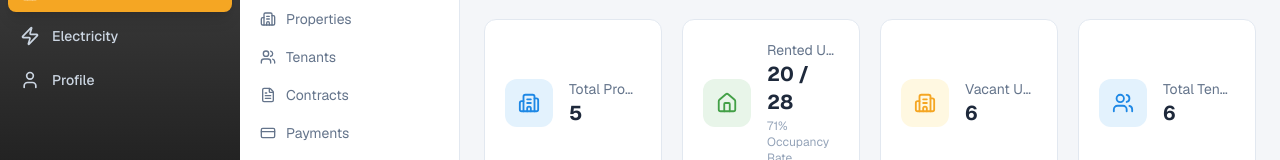
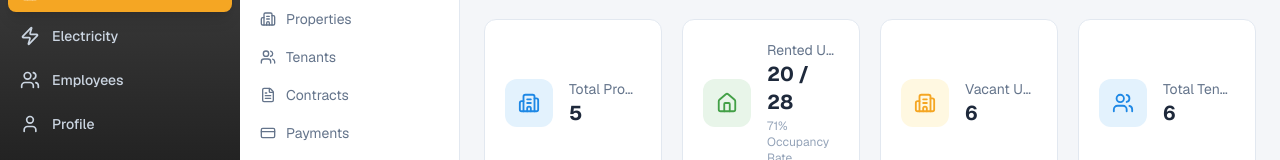
Before and after one commit to Taylerv1/keswani-system, a Next.js app in the folder client/: page /admin-dashboard/rent in a window 1280 px wide. Shown: the part 149-309 px from the top of the page. Built offline with nearby package versions, Linux system fonts and the light colour scheme; no server answers.

Commit message:
add employee section in admin

```diff
--- a/client/components/layout/PrimarySidebar.tsx
+++ b/client/components/layout/PrimarySidebar.tsx
@@ -6,6 +6,7 @@ import {
   Home,
   Zap,
   User,
+  Users,
   LogOut,
   ChevronLeft,
   ChevronRight,
@@ -22,6 +23,7 @@ interface NavItem {
 const navItems: NavItem[] = [
   { key: "rent", href: "/admin-dashboard/rent", icon: <Home size={20} /> },
   { key: "electricity", href: "/admin-dashboard/electricity", icon: <Zap size={20} /> },
+  { key: "employees", href: "/admin-dashboard/employees", icon: <Users size={20} /> },
   { key: "profile", href: "/admin-dashboard/profile", icon: <User size={20} /> },
 ];
 
--- a/client/translations/ar.ts
+++ b/client/translations/ar.ts
@@ -17,6 +17,7 @@ const ar: Record<string, string> = {
   // Sidebar
   rent: "الإيجار",
   electricity: "الكهرباء",
+  employees: "الموظفين",
   profile: "الملف الشخصي",
   logout: "تسجيل الخروج",
 
--- a/client/translations/en.ts
+++ b/client/translations/en.ts
@@ -17,6 +17,7 @@ const en = {
   // Sidebar
   rent: "Rent",
   electricity: "Electricity",
+  employees: "Employees",
   profile: "Profile",
   logout: "Logout",
 
```
Also changed, not shown: 2 other files (tests, documents, lock files or other folders).
